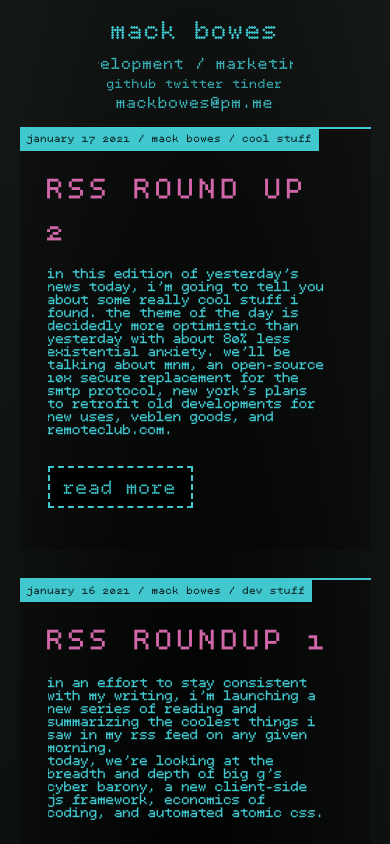
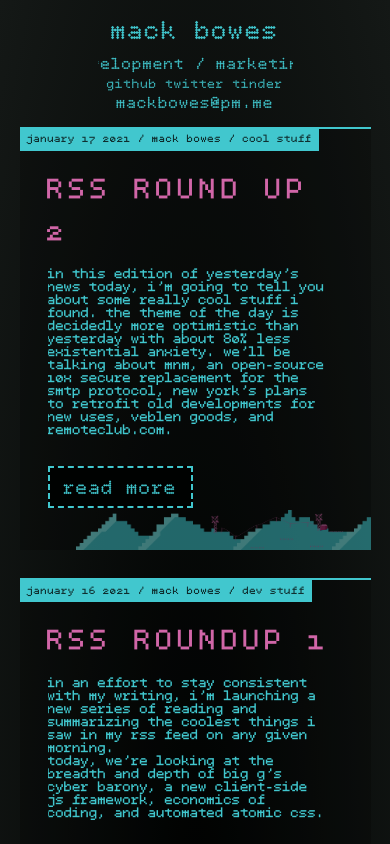
Before and after one commit to mackbowes/mackbowes.com, a Next.js app: page / in a window 390 px wide. Shown: the top 844 px of the page. Built offline with nearby package versions, Linux system fonts and the light colour scheme; a web font is replaced by a local one.

Commit message:
added cute lil mountains

```diff
--- a/components/Card.js
+++ b/components/Card.js
@@ -38,6 +38,7 @@ export default function Card(props) {
           {children(show)}
         </div>
         <button className={styles.cardButton} onClick={handleClick}>{buttonContent}</button>
+        <img src="/images/card-bottom-01.png" className={styles.bottomimg} />
         </article>
 
     )
--- a/components/card.module.css
+++ b/components/card.module.css
@@ -93,6 +93,19 @@
   cursor: pointer;
 }
 
+.bottomimg {
+  position: absolute;
+  bottom: 0;
+  right: 0;
+  opacity: 0.5;
+}
+
+@media screen and (max-width: 800px) {
+  .bottomimg {
+    width: 100vw;
+  }
+}
+
 @keyframes shake {
   0% {
     transform: translateX(0px);
```
Also changed, not shown: public/images/card-bottom-01.png (added).
